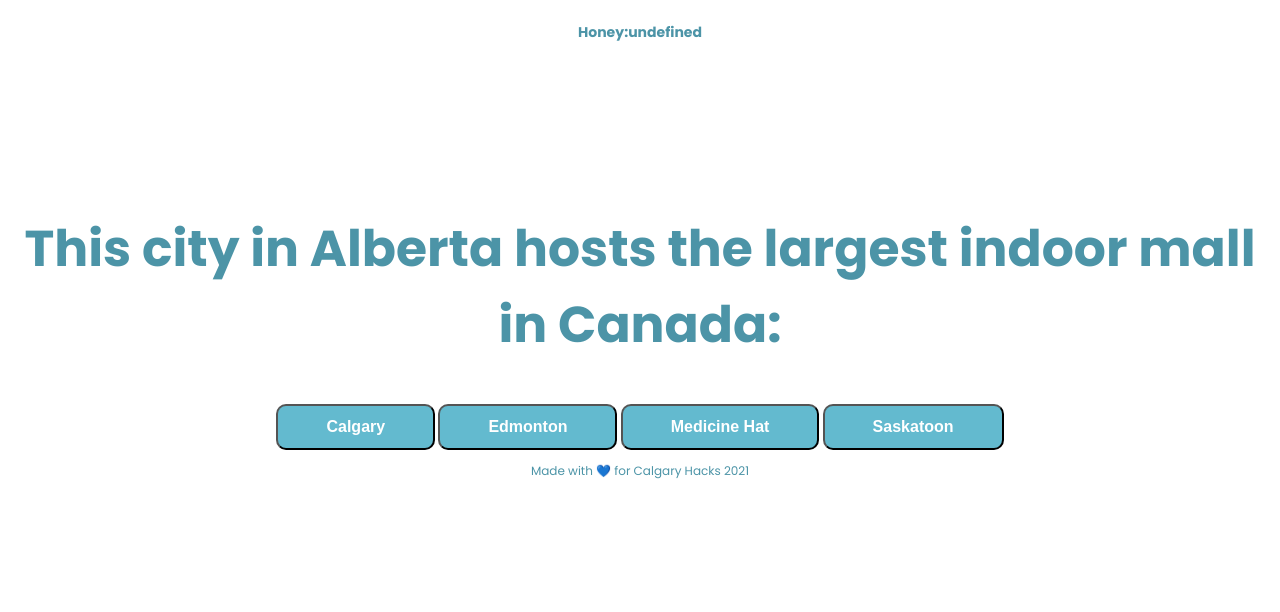
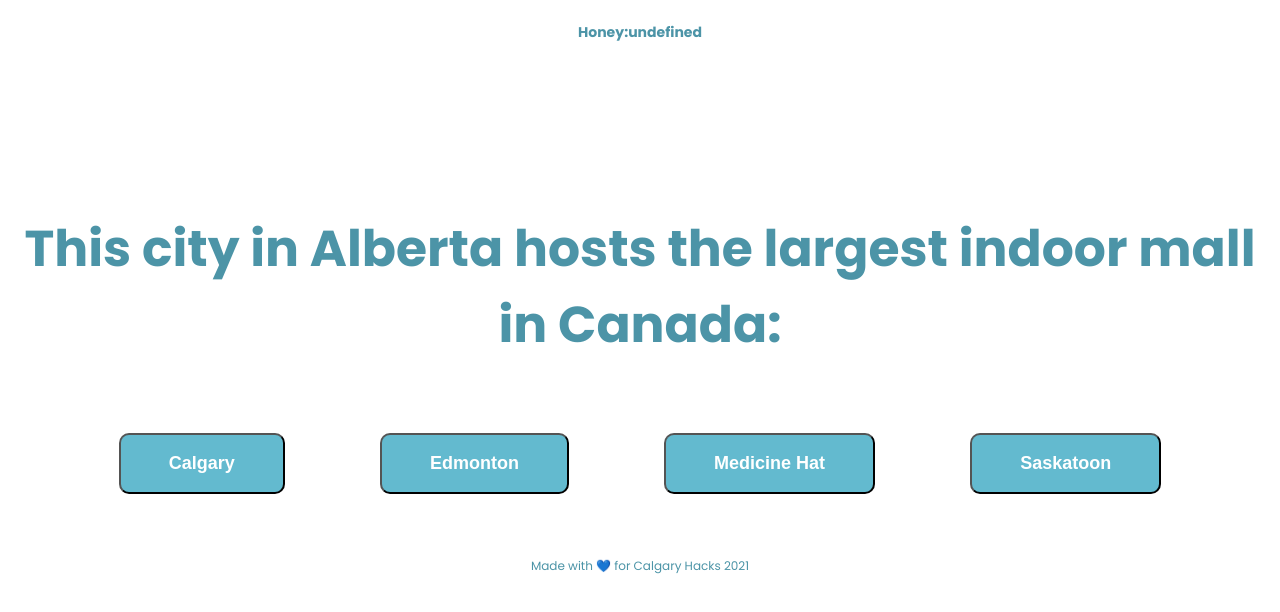
Before and after one commit to nicholas-roman/cruising-across-canada, a plain HTML site: page quizab.html in a window 1280 px wide. Drawn offline with Linux system fonts and the light colour scheme.

Commit message:
Edit styling

```diff
--- a/main.css
+++ b/main.css
@@ -96,11 +96,11 @@ footer {
 #quizbutton {
     text-decoration: none;
     font-weight: 600;
-    font-size: medium;
+    font-size: 2rem;
     border-radius: 10px;
     background-color: rgb(99, 186, 207);
     color: white;
-    padding: 1rem 4rem;
+    padding: 1.5rem 4rem;
     outline: none;
 }
 
@@ -129,6 +129,10 @@ footer {
     .pins {
         background-image: url(resources/images/LandmarkLaptop.png);
     }
+
+    #quizbutton {
+        font-size: 1.5rem;
+    }
 }
 
 
@@ -152,3 +156,9 @@ img {
 .text {
     width: 100%;
 }
+
+.question {
+    justify-content: space-around;
+    display: flex;
+    margin: 5%;
+}
```
